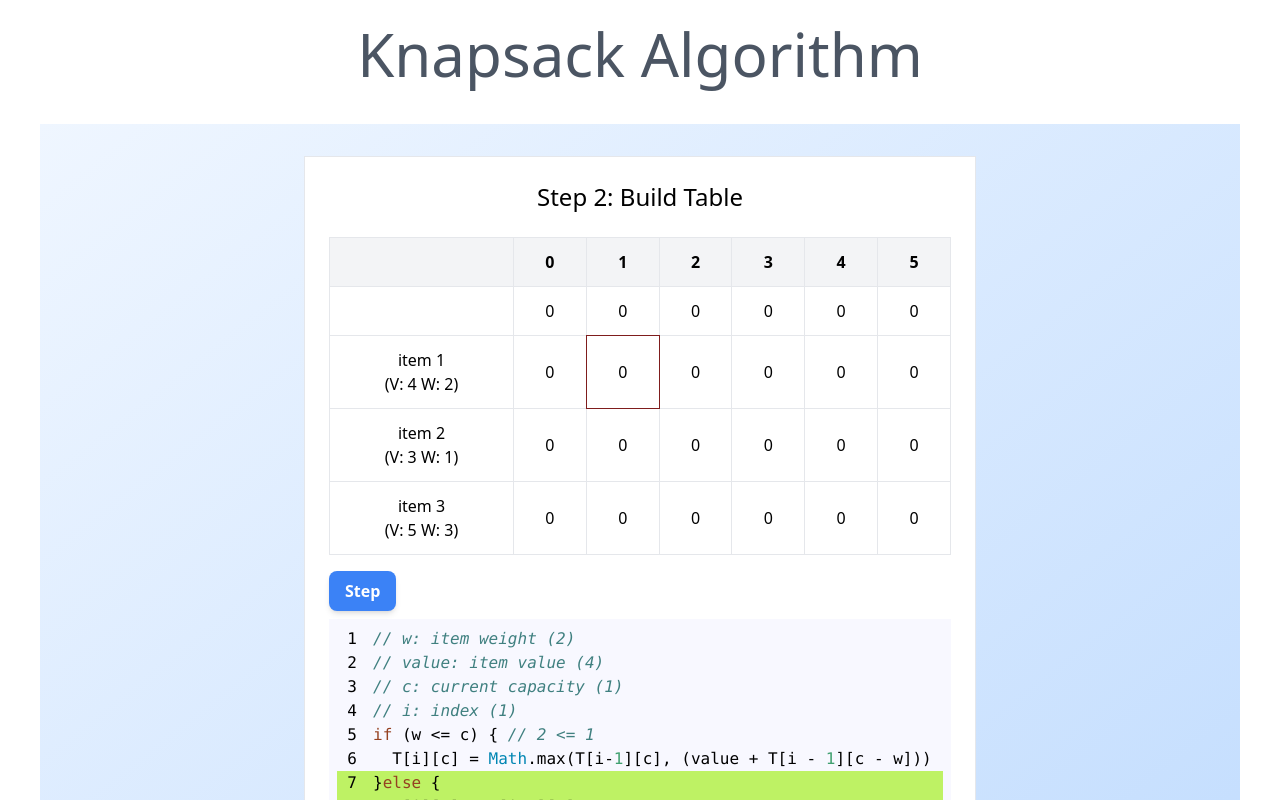
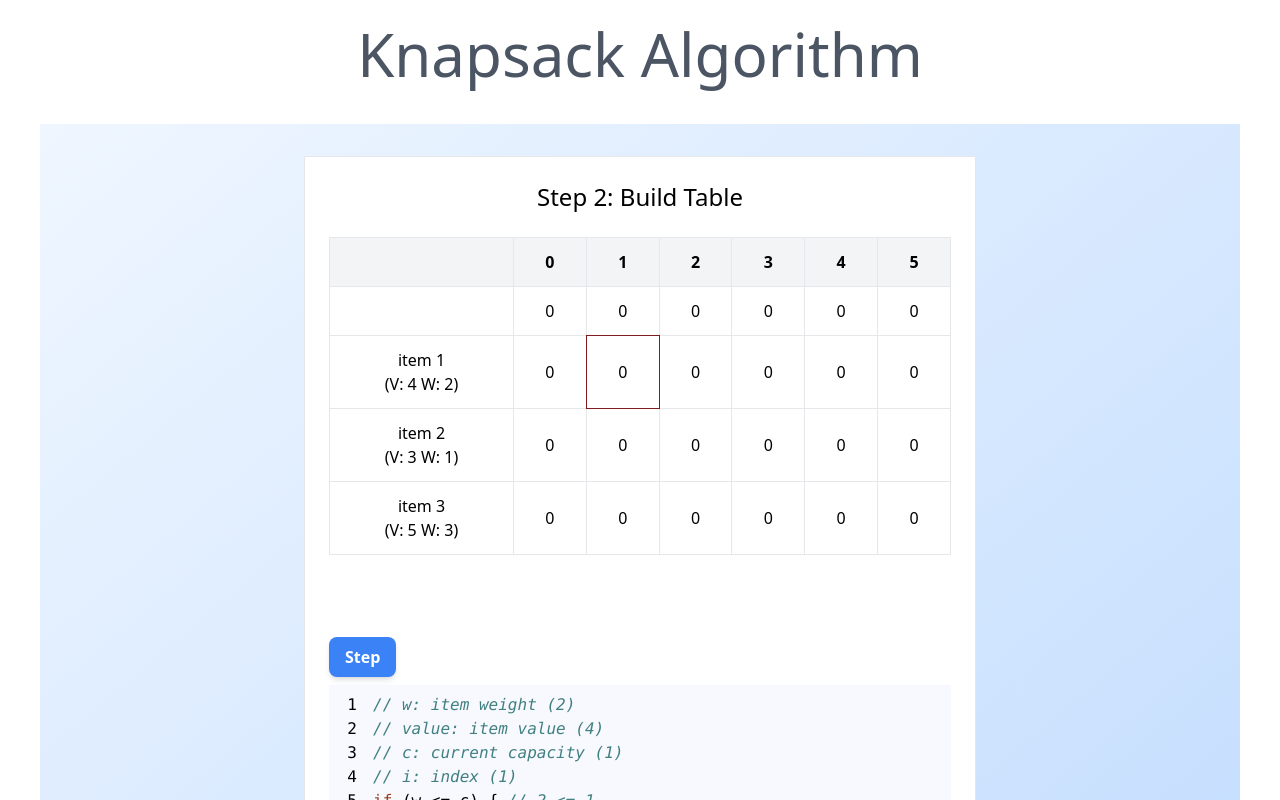
Before and after one commit to MonicaG/knapsack-algorithm-visualization, a React (Create React App) app: page / in a window 1280 px wide. Both pictures are taken after a click on the input "Calculate". Shown: the top 800 px of the page. Built offline with nearby package versions, Linux system fonts and the light colour scheme.

Commit message:
refactored SyntaxHighlighter to common function

```diff
--- a/src/components/solution/SolutionController.js
+++ b/src/components/solution/SolutionController.js
@@ -103,7 +103,7 @@ function SolutionController({ knapsackAlgorithm }) {
   return (
     <div>
       <h2 className="title">{state.title}</h2>
-      <div className="overflow-x-auto overflow-y-auto h-96 sm:h-max" ref={ref}>
+      <div className="overflow-x-auto overflow-y-auto h-72 sm:h-96" ref={ref}>
         <table className="table-auto px-10 py-3 w-full">
             <SolutionTableHeaderRow
               cellKey="capacityRowCell"
--- a/src/components/solution/codeblocks/CodeBlocksCommon.js
+++ b/src/components/solution/codeblocks/CodeBlocksCommon.js
@@ -1,2 +1,34 @@
+import { Light as SyntaxHighlighter } from 'react-syntax-highlighter';
+import js from 'react-syntax-highlighter/dist/cjs/languages/hljs/javascript';
+import {docco} from 'react-syntax-highlighter/dist/cjs/styles/hljs';
+
+SyntaxHighlighter.registerLanguage('javascript', js);
+
 const HIGHLIGHT_COLOUR = '#BEF264';
-export {HIGHLIGHT_COLOUR}
+const PRE_STYLE = {display: "flex"}
+
+function buildSyntaxHighlight(code, inSolution, inLines, outLines) {
+  return (
+    <SyntaxHighlighter
+      language="javascript"
+      style={docco}
+      customStyle={PRE_STYLE}
+      showLineNumbers={true}
+      wrapLines={true}
+      lineProps={lineNumber => {
+                let style = { display: 'block' };
+                if (inSolution && inLines.includes(lineNumber)) {
+                  style.backgroundColor = HIGHLIGHT_COLOUR
+                }else if (!inSolution && outLines.includes(lineNumber)) {
+                  style.backgroundColor = HIGHLIGHT_COLOUR
+                }
+
+                return { style };
+              }}
+    >
+      {code}
+    </SyntaxHighlighter>
+  )
+}
+
+export {buildSyntaxHighlight}
--- a/src/components/solution/codeblocks/ItemsToUseCodeBlock.js
+++ b/src/components/solution/codeblocks/ItemsToUseCodeBlock.js
@@ -1,11 +1,6 @@
-import { Light as SyntaxHighlighter } from 'react-syntax-highlighter';
-import js from 'react-syntax-highlighter/dist/cjs/languages/hljs/javascript';
-import {docco} from 'react-syntax-highlighter/dist/cjs/styles/hljs';
 import PropTypes from 'prop-types';
 import {ItemPropType, KnapsackAlgorithmPropType} from '../helpers/PropTypesHelper'
-import {HIGHLIGHT_COLOUR} from './CodeBlocksCommon'
-
-SyntaxHighlighter.registerLanguage('javascript', js);
+import {buildSyntaxHighlight} from './CodeBlocksCommon';
 
 function ItemsToUseCodeBlock({ previousItem, index, currentCapacity, knapsackAlgorithm }) {
 
@@ -35,24 +30,7 @@ for (let i = items.length; i > 0; i--) {
 
 
   return (
-    <SyntaxHighlighter
-      language="javascript"
-      style={docco}
-      showLineNumbers={true}
-      wrapLines={true}
-      lineProps={lineNumber => {
-                let style = { display: 'block' };
-                if (isSolutionItem && inSolutionLineNums.includes(lineNumber)) {
-                  style.backgroundColor = HIGHLIGHT_COLOUR
-                }else if (!isSolutionItem && noOpLineNums.includes(lineNumber)) {
-                  style.backgroundColor = HIGHLIGHT_COLOUR
-                }
-
-                return { style };
-              }}
-    >
-      {getCode()}
-    </SyntaxHighlighter>
+    buildSyntaxHighlight(getCode(), isSolutionItem, inSolutionLineNums, noOpLineNums)
   )
 }
 
--- a/src/components/solution/codeblocks/TablePopulationCodeBlock.js
+++ b/src/components/solution/codeblocks/TablePopulationCodeBlock.js
@@ -1,13 +1,8 @@
-import { Light as SyntaxHighlighter } from 'react-syntax-highlighter';
-import js from 'react-syntax-highlighter/dist/cjs/languages/hljs/javascript';
-import {docco} from 'react-syntax-highlighter/dist/cjs/styles/hljs';
-import {HIGHLIGHT_COLOUR} from './CodeBlocksCommon'
-
-SyntaxHighlighter.registerLanguage('javascript', js);
+import {buildSyntaxHighlight} from './CodeBlocksCommon';
 
 function TablePopulationCodeBlock({ item, capacity, index, solutionTable }) {
 
-  function getIfComment(itemFitsInKnapsack) {
+  function getIfComment() {
     return !itemFitsInKnapsack ? "" :
 `
 /*
@@ -17,7 +12,7 @@ T[${index}][${capacity}] = ${solutionTable[index][capacity]}
 */`
   }
 
-  function getElseComment(itemFitsInKnapsack) {
+  function getElseComment() {
     return itemFitsInKnapsack ? "" :
 `
 /*
@@ -33,9 +28,9 @@ T[${index}][${capacity}] = ${solutionTable[index][capacity]}
 // c: current capacity (${capacity})
 // i: index (${index})
 if (w <= c) { // ${item.weight} <= ${capacity}
-  T[i][c] = Math.max(T[i-1][c], (value + T[i - 1][c - w])) ${getIfComment(itemFitsInKnapsack)}
+  T[i][c] = Math.max(T[i-1][c], (value + T[i - 1][c - w])) ${getIfComment()}
 }else {
-  T[i][c] = T[i-1][c] ${getElseComment(itemFitsInKnapsack)}
+  T[i][c] = T[i-1][c] ${getElseComment()}
 }`
     )
   }
@@ -44,24 +39,7 @@ if (w <= c) { // ${item.weight} <= ${capacity}
   const itemFitsLineNum = [5,6,7,8,9,10,11]
   const itemDoesNotFitLineNum = [7,8,9,10,11,12]
   return (
-    <SyntaxHighlighter
-     language="javascript"
-      style={docco}
-      showLineNumbers={true}
-      wrapLines={true}
-      lineProps={lineNumber => {
-                let style = { display: 'block' };
-                if (itemFitsInKnapsack && itemFitsLineNum.includes(lineNumber)) {
-                  style.backgroundColor = HIGHLIGHT_COLOUR
-                }else if (!itemFitsInKnapsack && itemDoesNotFitLineNum.includes(lineNumber)) {
-                  style.backgroundColor = HIGHLIGHT_COLOUR
-                }
-
-                return { style };
-              }}
-    >
-      {getCode(itemFitsInKnapsack)}
-    </SyntaxHighlighter>
+    buildSyntaxHighlight(getCode(), itemFitsInKnapsack, itemFitsLineNum, itemDoesNotFitLineNum)
   )
 }
 export default TablePopulationCodeBlock;
```
Also changed, not shown: 2 other files (tests, documents, lock files or other folders).
